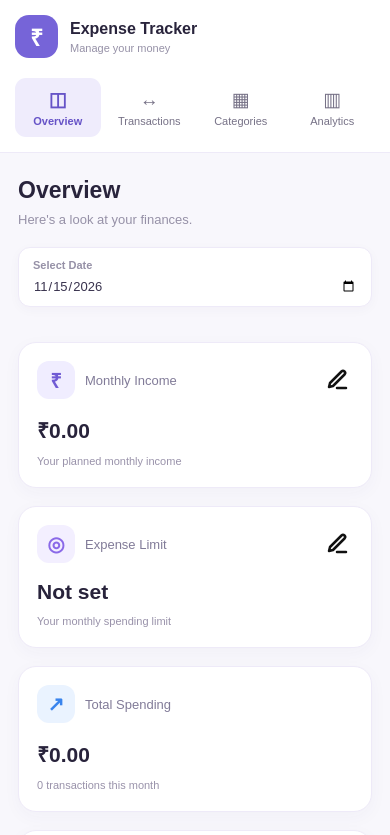
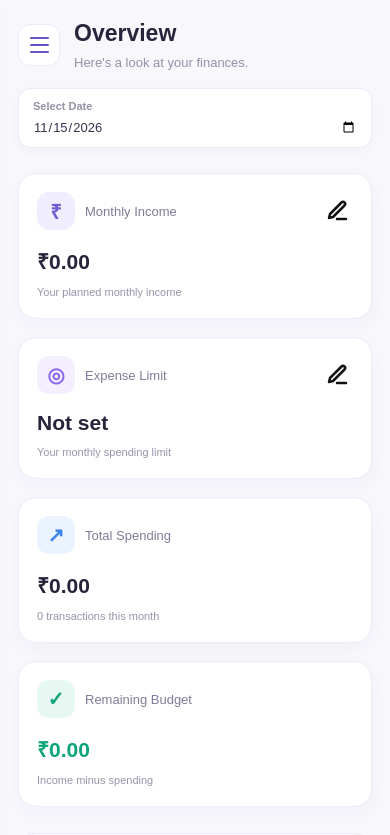
Before and after one commit to AkshathaVaibhav/expense-tracker, a Next.js app: page / in a window 390 px wide. Shown: the top 835 px of the page. Built offline with nearby package versions, Linux system fonts and the light colour scheme.

Commit message:
Update mobile navigation menu

```diff
--- a/app/components/Sidebar.js
+++ b/app/components/Sidebar.js
@@ -1,4 +1,3 @@
-
 "use client";
 
 import styles from "./Sidebar.module.css";
@@ -10,15 +9,45 @@ const menuItems = [
   { id: "analytics", label: "Analytics", icon: "▥" },
 ];
 
-export default function Sidebar({ activeSection, onNavigate }) {
+export default function Sidebar({
+  activeSection,
+  onNavigate,
+  isOpen,
+  onClose,
+}) {
   return (
-    <aside className={styles.sidebar}>
+    <>
+      {isOpen && (
+        <button
+          type="button"
+          className={styles.backdrop}
+          onClick={onClose}
+          aria-label="Close navigation menu"
+        />
+      )}
+
+      <aside
+        className={`${styles.sidebar} ${
+          isOpen ? styles.sidebarOpen : ""
+        }`}
+        aria-label="Main navigation"
+      >
         <div className={styles.brand}>
           <div className={styles.logo}>₹</div>
+
           <div>
             <h2>Expense Tracker</h2>
             <p>Manage your money</p>
           </div>
+
+          <button
+            type="button"
+            className={styles.closeButton}
+            onClick={onClose}
+            aria-label="Close menu"
+          >
+            ×
+          </button>
         </div>
 
         <div className={styles.menuLabel}>MENU</div>
@@ -43,5 +72,6 @@ export default function Sidebar({ activeSection, onNavigate }) {
           <p>Your money, your control.</p>
         </div>
       </aside>
+    </>
   );
 }
--- a/app/components/Sidebar.module.css
+++ b/app/components/Sidebar.module.css
@@ -1,4 +1,3 @@
-
 .sidebar {
   width: 250px;
   min-height: 100vh;
@@ -8,6 +7,7 @@
   display: flex;
   flex-direction: column;
   flex-shrink: 0;
+  box-sizing: border-box;
 }
 
 .brand {
@@ -28,6 +28,7 @@
   justify-content: center;
   font-size: 23px;
   font-weight: 700;
+  flex-shrink: 0;
 }
 
 .brand h2 {
@@ -101,36 +102,89 @@
   margin: 0;
 }
 
+.backdrop {
+  display: none;
+}
+
+.closeButton {
+  display: none;
+}
+
+/* Mobile navigation drawer */
 @media (max-width: 768px) {
   .sidebar {
-    width: 100%;
-    min-height: auto;
-    padding: 15px;
-    border-right: none;
-    border-bottom: 1px solid #eeeaf8;
+    position: fixed;
+    top: 0;
+    left: 0;
+    bottom: 0;
+    z-index: 1001;
+    width: min(285px, 82vw);
+    min-height: 100vh;
+    padding: 25px 18px;
+    border-right: 1px solid #eeeaf8;
+    box-shadow: 8px 0 30px rgba(35, 25, 70, 0.08);
+    transform: translateX(-110%);
+    transition: transform 0.28s ease;
+    overflow-y: auto;
+  }
+
+  .sidebarOpen {
+    transform: translateX(0);
   }
 
   .brand {
-    margin-bottom: 20px;
+    margin-bottom: 45px;
+  }
+
+  .closeButton {
+    display: flex;
+    align-items: center;
+    justify-content: center;
+    margin-left: auto;
+    width: 32px;
+    height: 32px;
+    border: none;
+    border-radius: 9px;
+    background: #f6f4fc;
+    color: #6653c7;
+    font-size: 25px;
+    cursor: pointer;
   }
 
   .navigation {
-    flex-direction: row;
-    overflow-x: auto;
-    gap: 6px;
+    flex-direction: column;
+    overflow: visible;
+    gap: 9px;
   }
 
   .navItem {
-    justify-content: center;
-    flex-direction: column;
-    gap: 4px;
-    min-width: 85px;
-    padding: 10px 8px;
-    font-size: 11px;
+    justify-content: flex-start;
+    flex-direction: row;
+    gap: 13px;
+    min-width: 0;
+    padding: 13px 14px;
+    font-size: 14px;
   }
 
-  .sidebarFooter,
+  .sidebarFooter {
+    display: block;
+    margin-top: auto;
+  }
+
   .menuLabel {
-    display: none;
+    display: block;
+  }
+
+  .backdrop {
+    display: block;
+    position: fixed;
+    inset: 0;
+    z-index: 1000;
+    width: 100%;
+    height: 100%;
+    padding: 0;
+    border: none;
+    background: rgba(25, 20, 45, 0.35);
+    cursor: pointer;
   }
 }
--- a/app/page.js
+++ b/app/page.js
@@ -1,4 +1,3 @@
-
 "use client";
 
 import { useEffect, useState } from "react";
@@ -41,6 +40,7 @@ const sections = {
 
 export default function Home() {
   const [activeSection, setActiveSection] = useState("overview");
+  const [menuOpen, setMenuOpen] = useState(false);
 
   const [selectedDate, setSelectedDate] = useState("");
   const [expenses, setExpenses] = useState([]);
@@ -86,6 +86,11 @@ export default function Home() {
     income: 0,
     limit: 0,
   };
+
+  function handleNavigate(section) {
+    setActiveSection(section);
+    setMenuOpen(false);
+  }
 
   function handleSetMonthlyIncome(value) {
     if (!monthKey) return;
@@ -162,14 +167,30 @@ export default function Home() {
     <div className={styles.dashboard}>
       <Sidebar
         activeSection={activeSection}
-        onNavigate={setActiveSection}
+        onNavigate={handleNavigate}
+        isOpen={menuOpen}
+        onClose={() => setMenuOpen(false)}
       />
 
       <main className={styles.main}>
         <header className={styles.header}>
-          <div>
-            <h1>{currentSection.title}</h1>
-            <p>{currentSection.subtitle}</p>
+          <div className={styles.headerTop}>
+            <button
+              type="button"
+              className={styles.menuButton}
+              onClick={() => setMenuOpen(true)}
+              aria-label="Open navigation menu"
+              aria-expanded={menuOpen}
+            >
+              <span></span>
+              <span></span>
+              <span></span>
+            </button>
+
+            <div>
+              <h1>{currentSection.title}</h1>
+              <p>{currentSection.subtitle}</p>
+            </div>
           </div>
 
           <div className={styles.dateBox}>
--- a/app/page.module.css
+++ b/app/page.module.css
@@ -1,4 +1,3 @@
-
 .dashboard {
   display: flex;
   min-height: 100vh;
@@ -19,6 +18,12 @@
   margin-bottom: 35px;
 }
 
+.headerTop {
+  display: flex;
+  align-items: center;
+  gap: 14px;
+}
+
 .header h1 {
   margin: 0;
   color: #29243c;
@@ -30,6 +35,29 @@
   margin: 8px 0 0;
   color: #9691a7;
   font-size: 13px;
+}
+
+.menuButton {
+  display: none;
+  width: 42px;
+  height: 42px;
+  border: 1px solid #eeeaf8;
+  border-radius: 12px;
+  background: white;
+  cursor: pointer;
+  align-items: center;
+  justify-content: center;
+  flex-direction: column;
+  gap: 5px;
+  flex-shrink: 0;
+}
+
+.menuButton span {
+  display: block;
+  width: 19px;
+  height: 2px;
+  border-radius: 2px;
+  background: #6653c7;
 }
 
 .dateBox {
@@ -95,12 +123,23 @@
   }
 
   .main {
-    padding: 24px 18px;
+    padding: 20px 18px;
   }
 
   .header {
-    align-items: flex-start;
+    align-items: stretch;
     flex-direction: column;
+    gap: 18px;
+    margin-bottom: 25px;
+  }
+
+  .headerTop {
+    width: 100%;
+    align-items: center;
+  }
+
+  .menuButton {
+    display: flex;
   }
 
   .header h1 {
@@ -112,3 +151,13 @@
     box-sizing: border-box;
   }
 }
+
+@media (max-width: 380px) {
+  .main {
+    padding: 18px 13px;
+  }
+
+  .header h1 {
+    font-size: 21px;
+  }
+}
```
Lines whose indentation alone changed are shown as unchanged.
